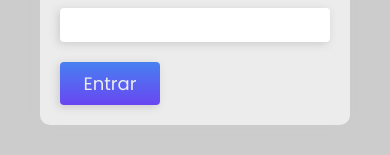
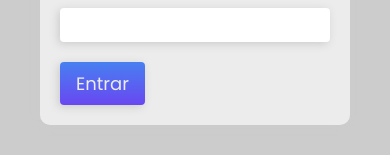
Before and after one commit to Luam-Novais/turma-facil, a React (Vite) app: page /login in a window 390 px wide. Shown: the part 255-410 px from the top of the page. Built offline with nearby package versions, Linux system fonts and the light colour scheme.

Commit message:
style: ajustar padding e largura do botão para melhor responsividade

```diff
--- a/src/components/Button/Button.module.scss
+++ b/src/components/Button/Button.module.scss
@@ -1,13 +1,13 @@
 @use '../../css/variables.scss' as *;
 .button{
     background: $gradient ;
-    padding: 8px;
+    padding: 8px 16px;
     color: $white;
     border: none;
     border-radius: 4px;
     font-family: $primary-font;
     justify-self: start;
     font-size: 1.125rem;
-    width: 100px;
+    max-width: fit-content;
     box-shadow: $box-shadow;
 }
```
